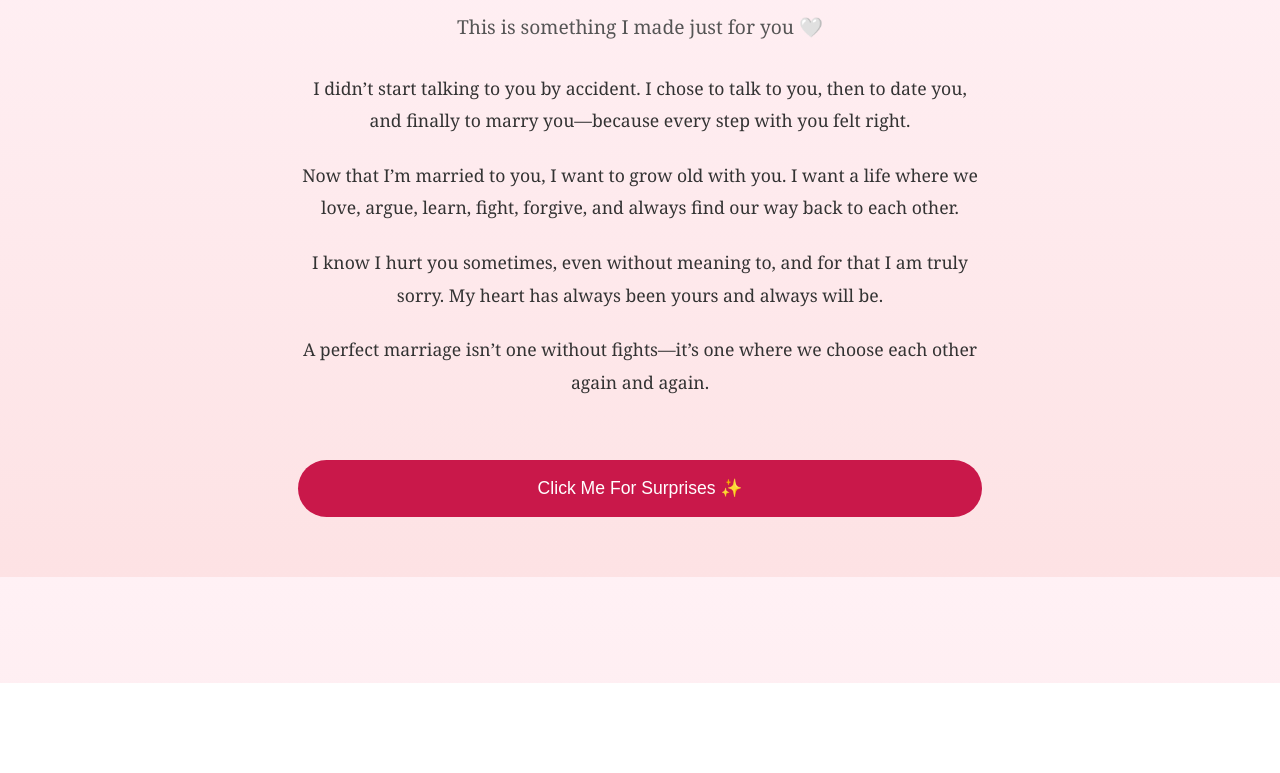
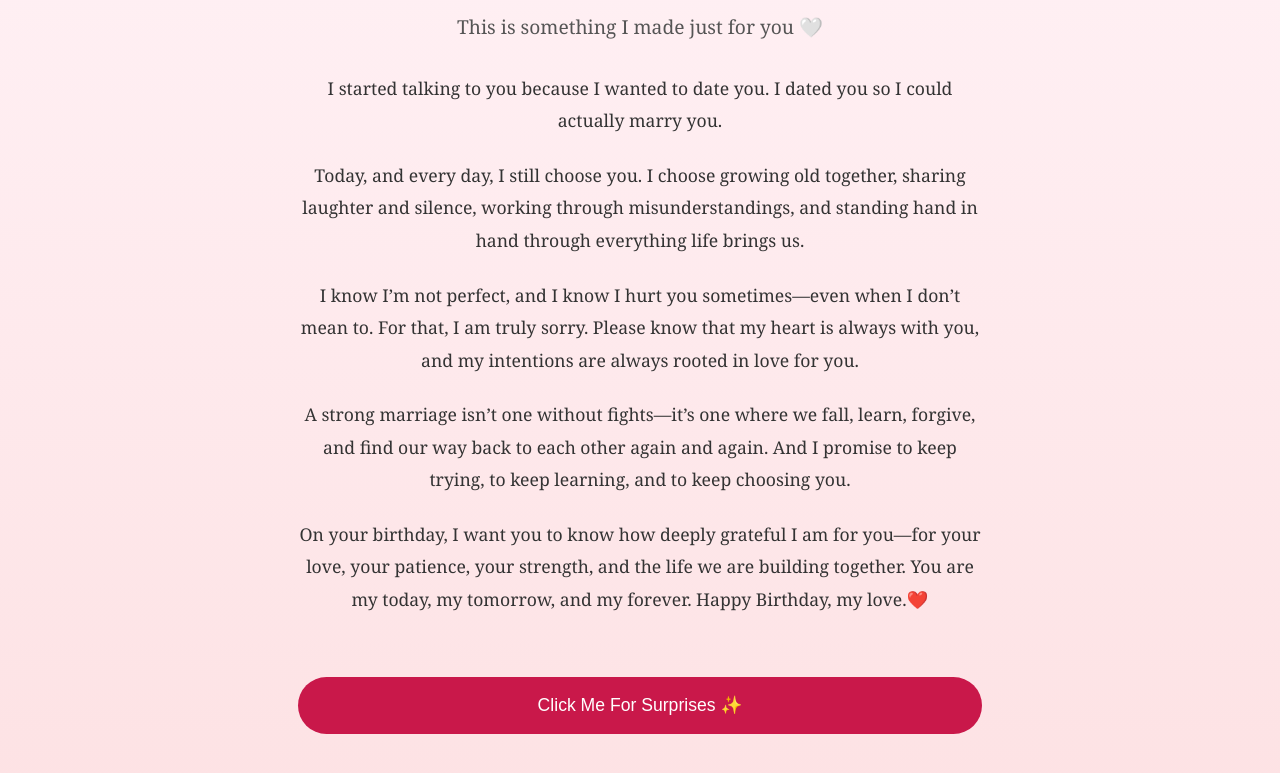
Before and after one commit to sohailburki-new/birthday-wish-2-my-love, a plain HTML site: page index.html in a window 1280 px wide. Shown: the part 117-890 px from the top of the page. Before the commit the page ends 800 px from the top, so only its background shows below. Drawn offline with Linux system fonts and the light colour scheme.

Commit message:
Update index.html

```diff
--- a/index.html
+++ b/index.html
@@ -27,10 +27,12 @@ button:active { transform:scale(0.97); }
   <h1>Hey my love…</h1>
   <h2>This is something I made just for you 🤍</h2>
 
-  <p>I didn’t start talking to you by accident. I chose to talk to you, then to date you, and finally to marry you—because every step with you felt right.</p>
-  <p>Now that I’m married to you, I want to grow old with you. I want a life where we love, argue, learn, fight, forgive, and always find our way back to each other.</p>
-  <p>I know I hurt you sometimes, even without meaning to, and for that I am truly sorry. My heart has always been yours and always will be.</p>
-  <p>A perfect marriage isn’t one without fights—it’s one where we choose each other again and again.</p>
+  <p>I started talking to you because I wanted to date you. I dated you so I could actually marry you.</p>
+  <p>Today, and every day, I still choose you. I choose growing old together, sharing laughter and silence, working through misunderstandings, and standing hand in hand through everything life brings us. </p>
+  <p>I know I’m not perfect, and I know I hurt you sometimes—even when I don’t mean to. For that, I am truly sorry. Please know that my heart is always with you, and my intentions are always rooted in love for you.</p>
+  <p>A strong marriage isn’t one without fights—it’s one where we fall, learn, forgive, and find our way back to each other again and again. And I promise to keep trying, to keep learning, and to keep choosing you.</p>
+  <p>On your birthday, I want you to know how deeply grateful I am for you—for your love, your patience, your strength, and the life we are building together. You are my today, my tomorrow, and my forever.
+Happy Birthday, my love.❤️</p>
 
   <button onclick="goToPage2()">Click Me For Surprises  ✨</button>
 </div>
```
